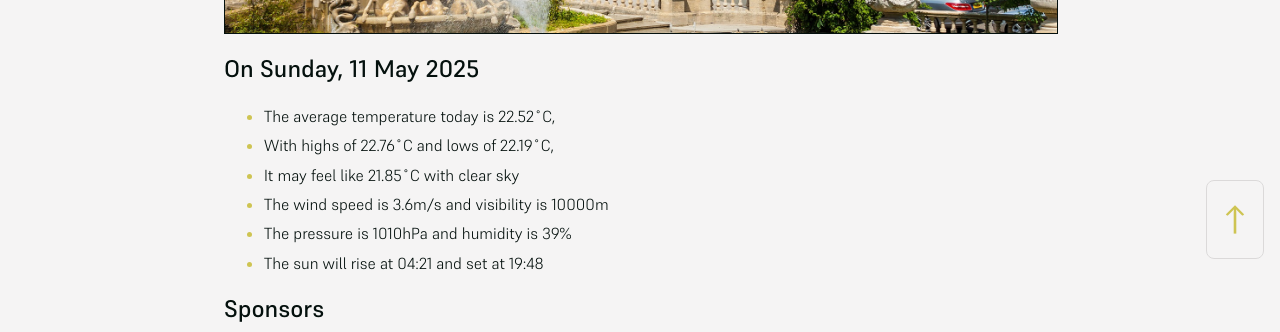
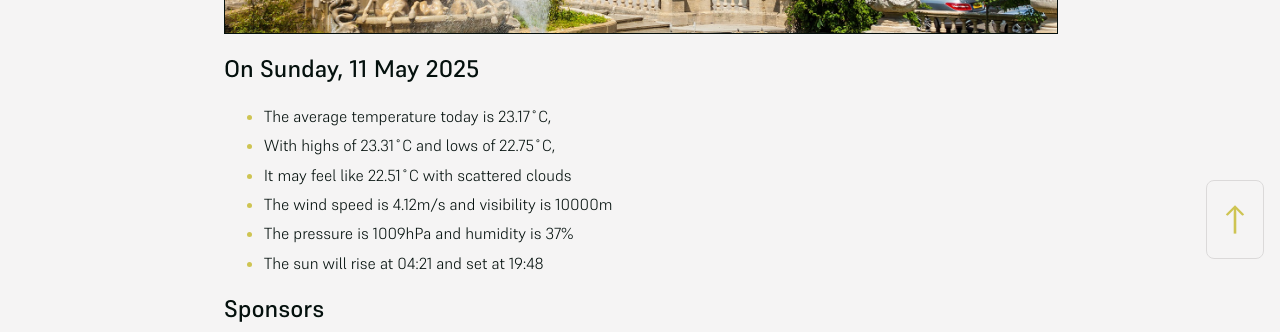
Before and after one commit to mat-0/cheltenham-open-data, a Jekyll site: the page built from index.md, in a window 1280 px wide. Shown: the part 625-957 px from the top of the page. Built offline with Jekyll 4.4.1, drawn with Linux system fonts in a browser that asks for light colours.

Commit message:
Updated 2025-05-11 13:04:20

```diff
--- a/index.md
+++ b/index.md
@@ -10,11 +10,11 @@ seo: Menu
 <!-- weather_marker starts -->
 ## On Sunday, 11 May 2025
 
-- The average temperature today is 22.52˚C,
-- With highs of 22.76˚C and lows of 22.19˚C,
-- It may feel like 21.85˚C with clear sky
-- The wind speed is 3.6m/s and visibility is 10000m
-- The pressure is 1010hPa and humidity is 39%
+- The average temperature today is 23.17˚C,
+- With highs of 23.31˚C and lows of 22.75˚C,
+- It may feel like 22.51˚C with scattered clouds
+- The wind speed is 4.12m/s and visibility is 10000m
+- The pressure is 1009hPa and humidity is 37%
 - The sun will rise at 04:21 and set at 19:48
 
 <!-- weather_marker ends -->
```
Also changed, not shown: _data/flood.json (+5 -69 lines), _pages/news.md (+6 -6 lines).
